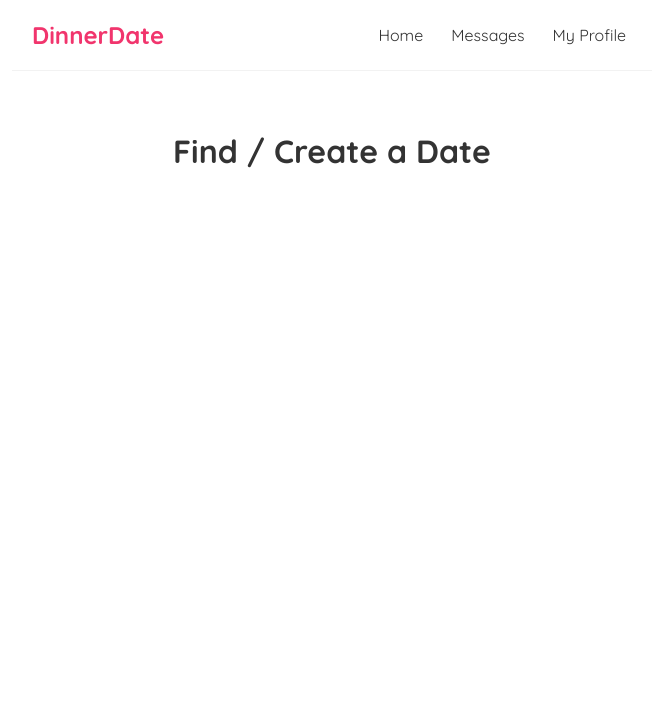
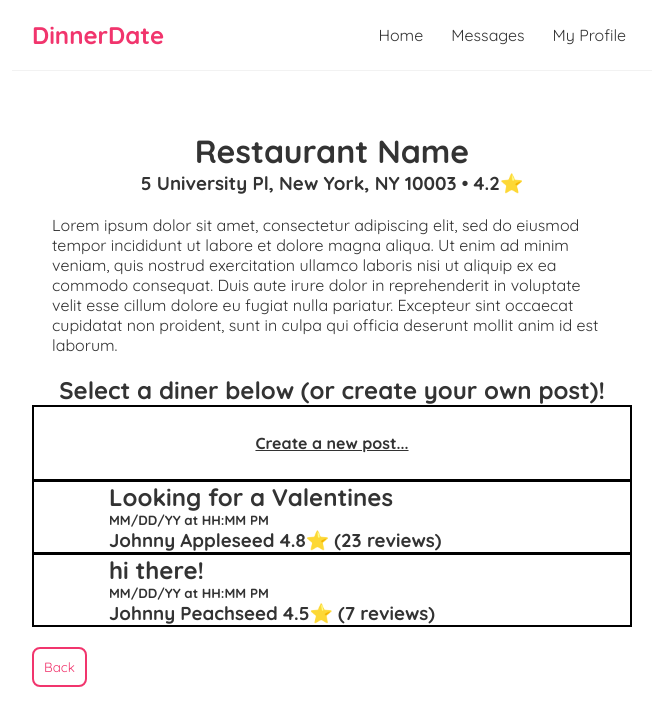
Before and after one commit to agiledev-students-spring2023/final-project-dinnerdate, a React (Create React App) app in the folder front-end/: page /location-info in a window 1280 px wide. Shown: the top 726 px of the page, without its empty margins (308-971 px from the left). Built offline with nearby package versions, Linux system fonts and the light colour scheme.

Commit message:
Created home page, location info page, and began implementation for create-post page

```diff
--- a/front-end/src/App.js
+++ b/front-end/src/App.js
@@ -1,10 +1,11 @@
 import Navbar from './components/Navbar'
-import Home from './pages/home'
 import Messages from './pages/messages'
 import Profile from './pages/profile'
 import EditPost from './pages/editpost'
 import Login from './pages/login'
-
+import LocationInfo from './pages/location-info'
+import CreatePost from './pages/createpost'
+import Home from './pages/home'
 import { BrowserRouter as Router, Route, Switch } from 'react-router-dom';
 
 function App() {
@@ -18,6 +19,8 @@ function App() {
             <Route path="/profile"><Profile /></Route>
             <Route path="/edit-post"><EditPost /></Route>
             <Route path="/login"><Login /></Route>
+            <Route path="/location-info"><LocationInfo /></Route>
+            <Route path="/create-post"><CreatePost /></Route>
             <Route path="/"><Home /></Route>
           </Switch>
         </div>
--- a/front-end/src/components/Button.js
+++ b/front-end/src/components/Button.js
@@ -1,24 +1,25 @@
+import { Link } from 'react-router-dom'
 import PropTypes from 'prop-types'
+import './button.css'
 
-const Button = ({ color, text, onClick }) => {
+const Button = ( props ) => {
   return (
     <button
-      onClick={onClick}
-      style={{ backgroundColor: color }}
+      onClick={props.onClick}
       className='btn'
     >
-      {text}
+      {props.link ? <Link to={props.link}>{props.text}</Link> : props.text}
     </button>
   )
 }
 
 Button.defaultProps = {
-  color: 'steelblue',
+  text: "button",
+  onClick: () => { console.log("clicked") },
 }
 
 Button.propTypes = {
   text: PropTypes.string,
-  color: PropTypes.string,
   onClick: PropTypes.func,
 }
 
--- /dev/null
+++ b/front-end/src/components/DinerPost.css
@@ -0,0 +1,24 @@
+.text{
+    text-align: left;
+}
+
+.diner-info {
+    padding-left: 75px;
+}
+.diner-post{
+    border: 2px solid black;
+    margin-top: -1px;
+    transition-duration: 0.4s;
+}
+
+.diner-post :is(h1, h2, h3, h4, h5, h6){
+    transition-duration: 0.4s;
+}
+
+.diner-post:hover, .selected{
+    border: 2px solid #f1356d;
+}
+
+.diner-post:hover :is(h1, h2, h3, h4, h5, h6){
+    color: #f1356d;
+}
--- /dev/null
+++ b/front-end/src/components/DinerPost.js
@@ -0,0 +1,18 @@
+import './dinerpost.css'
+const DinerPost = (props) => {
+    return (
+        <div className={props.isSelected ? "diner-post selected" : "diner-post"} onClick={() => props.onClick(props.id)}>
+            <div>
+                {/* profile picture here */}
+            </div>
+            <div className="diner-info">
+                <h2 className="text">{props.title}</h2>
+                <h5 className="text">{props.date} at {props.time}</h5>
+                <h3 className="text">{props.author} {props.rating}⭐ ({props.num_ratings} reviews)</h3>
+                {/* title, date, time, author, rating, num_ratings */}
+            </div>
+        </div>
+    );
+}
+
+export default DinerPost;
--- /dev/null
+++ b/front-end/src/components/DinerPosts.js
@@ -0,0 +1,20 @@
+import DinerPost from './DinerPost.js'
+const DinerPosts = (props) => {
+    return (
+        <div className="diner-posts">
+            {props.diners.map((dinerPost) => (<DinerPost
+                key={dinerPost.id}
+                id={dinerPost.id}
+                title={dinerPost.title}
+                date={dinerPost.date}
+                time={dinerPost.time}
+                author={dinerPost.author}
+                rating={dinerPost.rating}
+                num_ratings={dinerPost.num_ratings}
+                isSelected={dinerPost.id === props.selectedDiner}
+                onClick={props.onClick} />))}
+        </div>
+    );
+}
+
+export default DinerPosts;
--- a/front-end/src/components/Navbar.js
+++ b/front-end/src/components/Navbar.js
@@ -1,11 +1,12 @@
+import { Link } from "react-router-dom";
 const Navbar = () => {
     return (
         <nav className="navbar">
             <h1>DinnerDate</h1>
             <div className="links">
-                <a href="/">Home</a>
-                <a href="/messages">Messages</a>
-                <a href="/profile">My Profile</a>
+                <Link to='/home'>Home</Link>
+                <Link to='/messages'>Messages</Link>
+                <Link to='/profile'>My Profile</Link>
             </div>
         </nav>
     );
--- /dev/null
+++ b/front-end/src/components/button.css
@@ -0,0 +1,26 @@
+.btn {
+    background-color: white;
+    color: #f1356d;
+    text-align: center;
+    border: 2px solid #f1356d;
+    transition-duration: 0.4s;
+    cursor: pointer;
+    padding: 10px;
+    border-radius:8px;
+}
+
+.btn a {
+    color: #f1356d;
+    transition-duration: 0.4s;
+    text-decoration: none;
+}
+
+
+.btn:hover {
+    background-color: #f1356d;
+    color: white;
+}
+
+.btn:hover a{
+    color: white;
+}
--- /dev/null
+++ b/front-end/src/pages/createpost.js
@@ -0,0 +1,9 @@
+const CreatePost = () => {
+    return (
+        <div className="create-post">
+            <h1>Create a Post</h1>
+        </div>
+    );
+}
+
+export default CreatePost;
--- /dev/null
+++ b/front-end/src/pages/location-info.js
@@ -0,0 +1,70 @@
+import { Link } from "react-router-dom";
+import { useState } from 'react'
+import './locationInfo.css';
+import Button from '../components/Button.js'
+import DinerPost from '../components/DinerPost.js'
+import DinerPosts from '../components/DinerPosts.js'
+
+const sampleRestaurantData = {
+    "name": 'Restaurant Name',
+    "address": '5 University Pl, New York, NY 10003',
+    "rating": '4.2',
+    "description": 'Lorem ipsum dolor sit amet, consectetur adipiscing elit, sed do eiusmod tempor incididunt ut labore et dolore magna aliqua. Ut enim ad minim veniam, quis nostrud exercitation ullamco laboris nisi ut aliquip ex ea commodo consequat. Duis aute irure dolor in reprehenderit in voluptate velit esse cillum dolore eu fugiat nulla pariatur. Excepteur sint occaecat cupidatat non proident, sunt in culpa qui officia deserunt mollit anim id est laborum.',
+  };
+
+const sampleDinerData = [
+    {
+    "id": 0,
+    "title": "Looking for a Valentines",
+    "date": "MM/DD/YY",
+    "time": "HH:MM PM",
+    "author": "Johnny Appleseed",
+    "rating": "4.8",
+    "num_ratings": "23"
+    },
+    {
+    "id": 1,
+    "title": "hi there!",
+    "date": "MM/DD/YY",
+    "time": "HH:MM PM",
+    "author": "Johnny Peachseed",
+    "rating": "4.5",
+    "num_ratings": "7"
+    }];
+
+const LocationInfo = () => {
+    const [restaurantData, setRestaurantData] = useState(sampleRestaurantData);
+    const [diners, setDiners] = useState([...sampleDinerData]);
+    const [selectedDiner, setSelectedDiner] = useState([-1]);
+    return (
+        <div className="location-info">
+            <h1>{restaurantData.name}</h1>
+            <h3>{restaurantData.address} • {restaurantData.rating}⭐</h3>
+
+            <p className='description'>{restaurantData.description}</p>
+
+            <h2>Select a diner below (or create your own post)!</h2>
+
+            <CreatePost />
+
+            {diners.length > 0 ? <DinerPosts diners={diners}
+                                             onClick={(id) => setSelectedDiner(id)}
+                                             selectedDiner={selectedDiner}/>
+                               : <p>There are currently no diners for this restaurant.</p>}
+
+            <div className="left-btn"><Button text="Back"/></div>
+            <div className="right-btn">{selectedDiner != -1 ? <Button text="Select" link="/home"/> : <p></p>}</div>
+            {/* Select onClick should link to appropriate page */}
+        </div>
+    );
+}
+
+const CreatePost = () => {
+    return (
+        <div className='createPost'>
+            <Link to='/create-post'>Create a new post...</Link>
+        </div>
+    )
+}
+
+export default LocationInfo;
--- /dev/null
+++ b/front-end/src/pages/locationInfo.css
@@ -0,0 +1,35 @@
+h2, h3, h4, h5 {
+    text-align: center
+}
+
+.description {
+    padding: 20px;
+}
+
+Button {
+    margin: 20px 0px;
+}
+.left-btn { float: left; }
+.right-btn { float: right; }
+
+.createPost {
+    padding: 26px;
+    font-weight: bold;
+    text-align: center;
+    border: 2px solid black;
+    transition-duration: 0.4s;
+    /* cursor: pointer; */
+}
+
+.createPost a {
+    transition-duration: 0.4s;
+}
+
+/* .createPost:hover {
+    border: 2px solid #f1356d;
+    color: #f1356d;
+} */
+
+.createPost:hover a {
+    color: #f1356d;
+}
```
Also changed, not shown: front-end/src/pages/otherprofile.js (renamed from front-end/src/pages/otherUserProfile.js).
